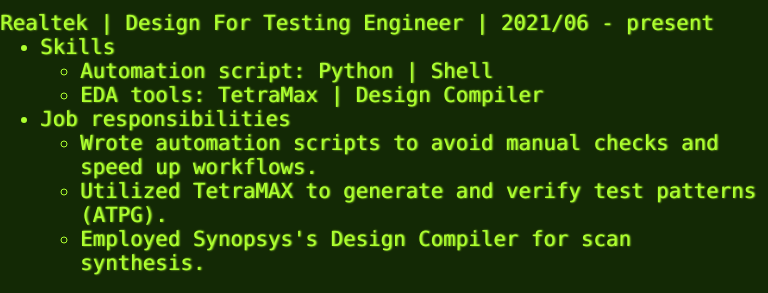
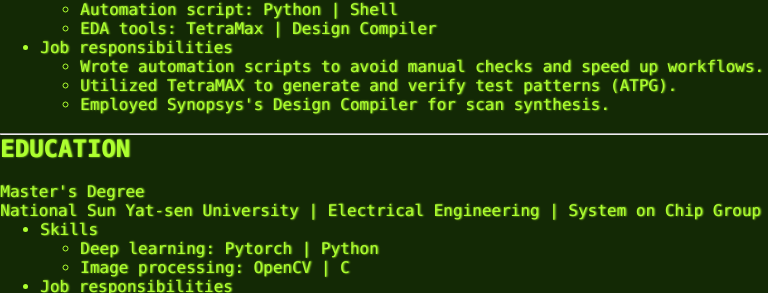
Before and after one commit to Feederboyz/yoyokuo.github.io, a plain HTML site: page resume.html in a window 768 px wide. Shown: the part 220-513 px from the top of the page. Drawn offline with Linux system fonts and the light colour scheme.

Commit message:
Make font size change with width.

```diff
--- a/css/resume.css
+++ b/css/resume.css
@@ -5,7 +5,6 @@
     --TERMIANL-COLOR: greenyellow;
     /* --TERMINAL-FF: "VT323", monospace; */
     --TERMINAL-FF: Consolas, monaco, monospace;
-    --TERMINAL-FONT-SIZE: 1.3rem;
     --TERMINAL-SHADOW: 1px 0 1.8px;
     --TERMINAL-LINK-COLOR: #20c;
 }
@@ -27,3 +26,26 @@ a {
     text-shadow: var(--TERMINAL-LINK-COLOR) var(--TERMINAL-SHADOW);
     color: var(--TERMINAL-LINK-COLOR);
 }
+@media all and (min-width: 1024px) {
+    :root {
+        --TERMINAL-FONT-SIZE: 1.3rem;
+    }
+}
+
+@media all and (min-width: 768px) and (max-width: 1024px) {
+    :root {
+        --TERMINAL-FONT-SIZE: 1rem;
+    }
+}
+
+@media all and (min-width: 480px) and (max-width: 768px) {
+    :root {
+        --TERMINAL-FONT-SIZE: 1rem;
+    }
+}
+
+@media all and (max-width: 480px) {
+    :root {
+        --TERMINAL-FONT-SIZE: 0.8rem;
+    }
+}
```
